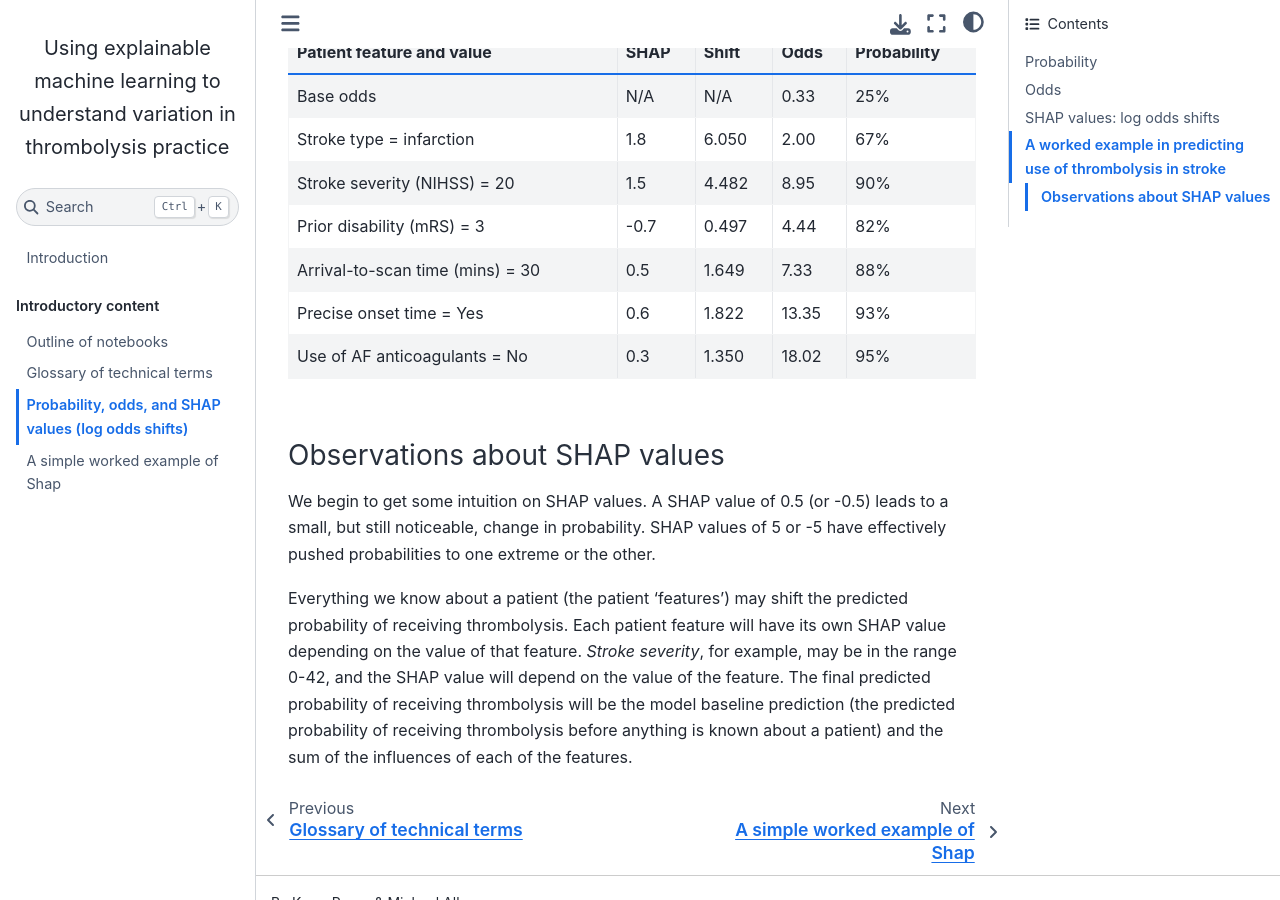
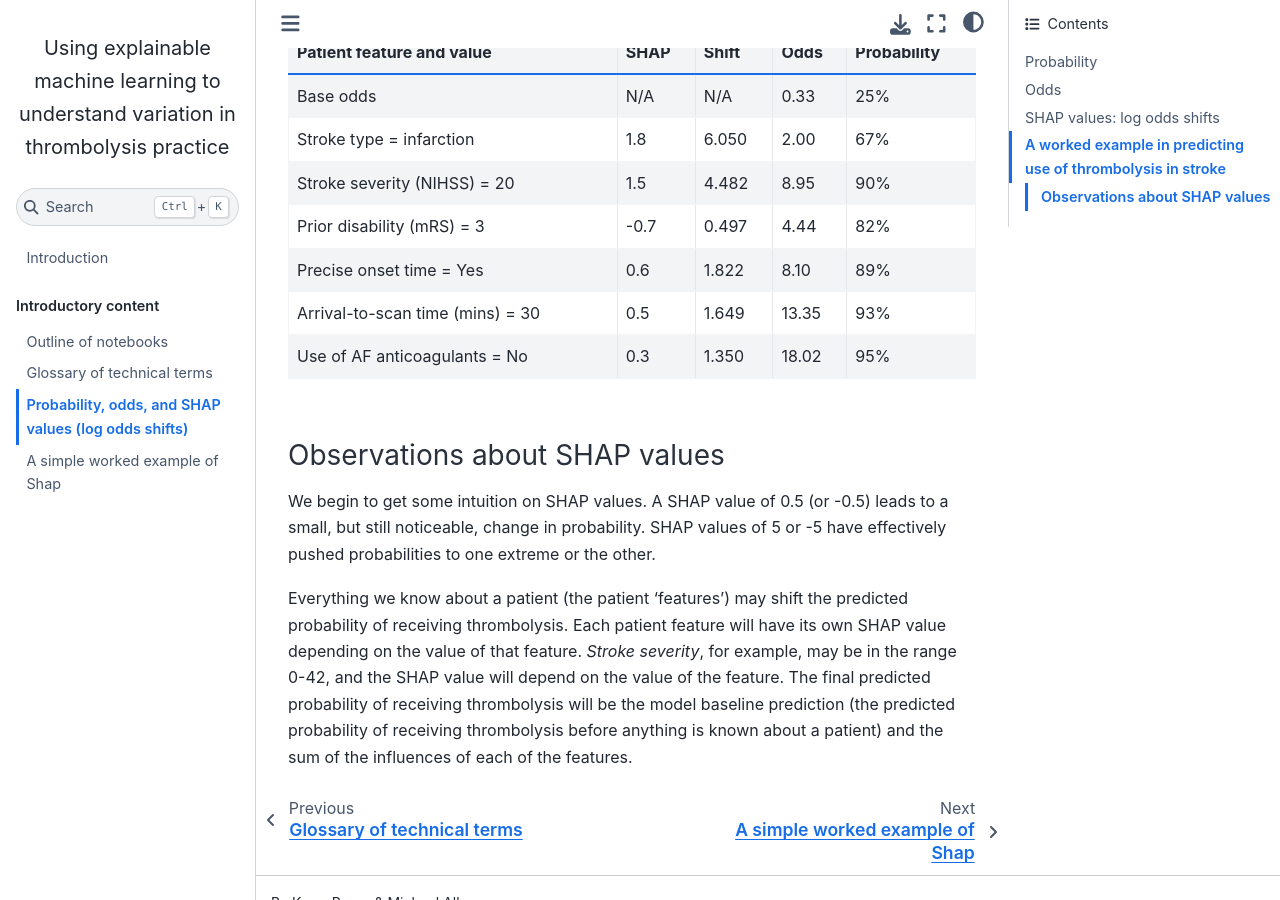
Before and after one commit to samuel-book/samuel_shap_paper_1, a Jupyter Book: the page built from introduction/odds_prob.md, in a window 1280 px wide and 900 px high, scrolled down 3574 px. Built offline with Jupyter Book 1.0.4 settings and Sphinx 7.4.7 and the Sphinx Book theme 1.1.4, drawn with Linux system fonts in a browser that asks for light colours; pages that are not in the unit, such as notebooks, are missing from menus.

Commit message:
Reorder SHAP example

```diff
--- a/introduction/odds_prob.md
+++ b/introduction/odds_prob.md
@@ -85,8 +85,8 @@ The example below shows how six patient features change the model prediction of
 | Stroke type = infarction         | 1.8  | 6.050 | 2.00  | 67%         |
 | Stroke severity (NIHSS) = 20     | 1.5  | 4.482 | 8.95  | 90%         |
 | Prior disability (mRS) = 3       | -0.7 | 0.497 | 4.44  | 82%         |
-| Arrival-to-scan time (mins) = 30 | 0.5  | 1.649 | 7.33  | 88%         |
-| Precise onset time = Yes         | 0.6  | 1.822 | 13.35 | 93%         |
+| Precise onset time = Yes         | 0.6  | 1.822 | 8.10  | 89%         |
+| Arrival-to-scan time (mins) = 30 | 0.5  | 1.649 | 13.35 | 93%         |
 | Use of AF anticoagulants = No    | 0.3  | 1.350 | 18.02 | 95%         |
 
 ### Observations about SHAP values
```
